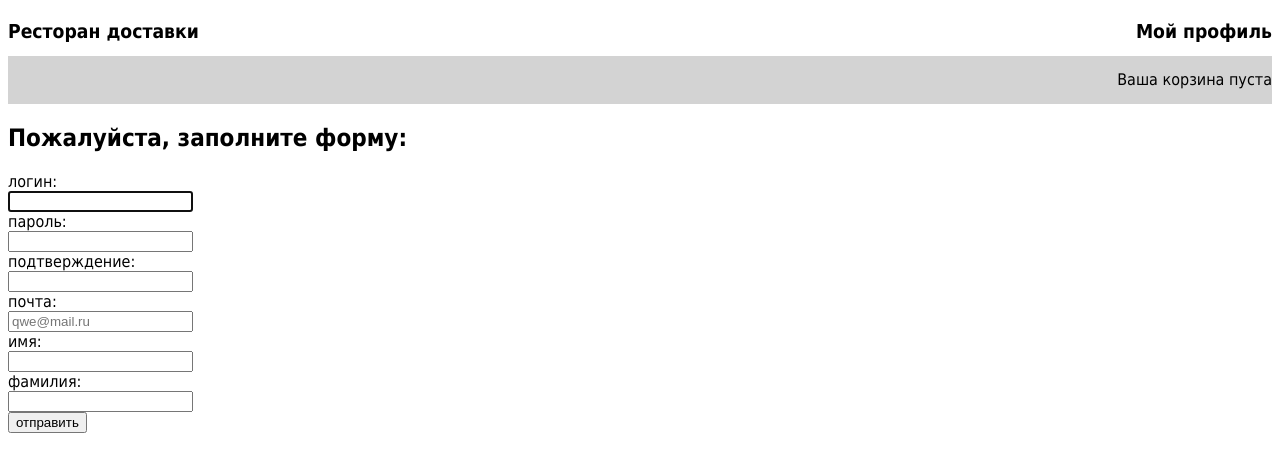
After one commit to KateKrechet/djangoProjectStore2, a Django app: page /user/registration in a window 1280 px wide. The commit adds this page. Shown: the top 472 px of the page. Run offline with Django 4.2, Linux system fonts and the light colour scheme.

Commit message:
make all registration

```diff
--- a/djangoProjectStore/urls.py
+++ b/djangoProjectStore/urls.py
@@ -22,6 +22,7 @@
     path('admin/', admin.site.urls),
     # автоматически подключаются login logout
     path('user/', include('django.contrib.auth.urls')),
+    path('user/registration',views.registration,name='registration'),
     path('', views.product_list, name='home'),
     path('<slug:category_slug>/', views.product_list,
          name='product_list_by_category'),
--- /dev/null
+++ b/store/static/css/users_forms.css
@@ -0,0 +1,3 @@
+.user_form{
+    flex-direction: column;
+}
--- a/templates/index.html
+++ b/templates/index.html
@@ -7,6 +7,7 @@
 <link href="{% static "css/base.css" %}" rel="stylesheet">
 <link href="{% static "css/product_list.css" %}" rel="stylesheet">
 <link href="{% static "css/product-detail.css" %}" rel="stylesheet">
+<link href="{% static "css/users_forms.css" %}" rel="stylesheet">
 </head>
 <body>
 <div class="menu">
--- a/templates/registration/login.html
+++ b/templates/registration/login.html
@@ -1,6 +1,7 @@
 {% extends "index.html" %}
 {% block title %}Мой аккаунт{% endblock %}
 {% block content %}
+    <div class="user_form">
         <h1>Вход</h1>
         <form action="{% url 'login' %}" method="post">
             {% csrf_token %}
@@ -22,5 +23,9 @@
             </table>
             <p><input type="submit" value="Вход"></p>
         </form>
+        <h2>
+            <a href="{% url 'registration' %}">Регистрация</a>
+        </h2>
+    </div>
 
 {% endblock %}
--- a/templates/registration/password_reset_confirm.html
+++ b/templates/registration/password_reset_confirm.html
@@ -1,6 +1,7 @@
 {% extends 'index.html' %}
 {% block title %}Изменение пароля{% endblock %}
 {% block content %}
+    <div class="user_form">
         <h2>Введите новый пароль</h2>
         {% if validlink %}
             <form method="post" novalidate>
@@ -21,11 +22,12 @@
             </form>
 
         {% else %}
-        <p>Ссылка для изменения пароля недействительна, возможно она уже была использована ранее. ПожалуйстаБ сделайте
+            <p>Ссылка для изменения пароля недействительна, возможно она уже была использована ранее. ПожалуйстаБ
+                сделайте
                 новый запрос на изменение пароля.</p>
 
         {% endif %}
 
-
+    </div>
 
 {% endblock %}
--- a/templates/registration/password_reset_done.html
+++ b/templates/registration/password_reset_done.html
@@ -1,7 +1,9 @@
 {% extends 'index.html' %}
 {% block title %}Изменение пароля{% endblock %}
 {% block content %}
-    <h2>Инструкции по изменению пароля были отправлены вам на электронную почту.</h2>
-    <h3>Если вы не получили письмо, убедитесь, что ввели правильный адрес, указанный вами при регистрации.</h3>
+    <div class="user_form">
+        <h2>Инструкции по изменению пароля были отправлены вам на электронную почту.</h2>
+        <h3>Если вы не получили письмо, убедитесь, что ввели правильный адрес, указанный вами при регистрации.</h3>
+    </div>
 
 {% endblock %}
--- a/templates/registration/password_reset_form.html
+++ b/templates/registration/password_reset_form.html
@@ -1,6 +1,7 @@
 {% extends 'index.html' %}
 {% block title %}Изменение пароля{% endblock %}
 {% block content %}
+    <div class="user_form">
         <h2>Для сброса пароля заполните форму ниже:</h2>
         <form action="" method="post" novalidate>
             {% csrf_token %}
@@ -11,4 +12,6 @@
             </table>
             <input type="submit" value="отправить">
         </form>
+    </div>
+
 {% endblock %}
--- /dev/null
+++ b/templates/registration/registration.html
@@ -0,0 +1,20 @@
+{% extends 'index.html' %}
+{% block title %}Регистрация{% endblock %}
+{% block content %}
+    <div class="user_form">
+    <h2>
+        Пожалуйста, заполните форму:
+    </h2>
+    <form action="" method="post" novalidate>
+        {% csrf_token %}
+        {% for one in regform %}
+            <div>{{ one.label_tag }}</div>
+            <div> {{ one }}</div>
+            <div> {{ one.errors }}</div>
+        {% endfor %}
+        <input type="submit" value="отправить">
+    </form>
+
+    </div>
+
+{% endblock %}
```
Also changed, not shown: djangoProjectStore/settings.py (+9 -1 lines), templates/registration/password_reset_complete.html (+8 -5 lines), db.sqlite3. Lines whose indentation alone changed are shown as unchanged.
